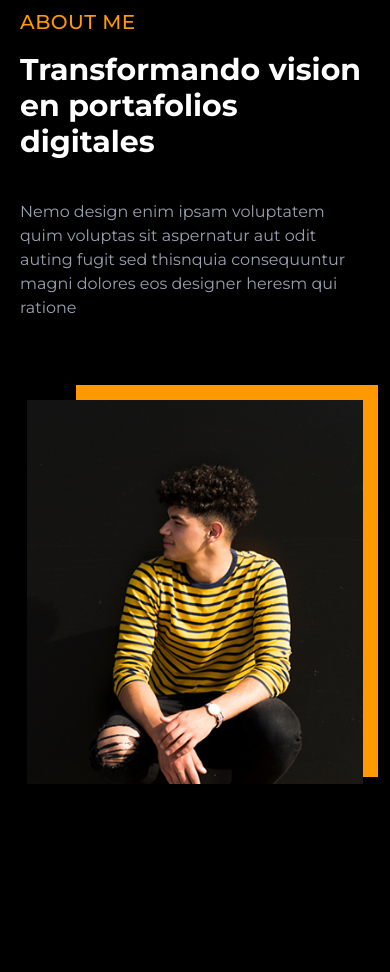
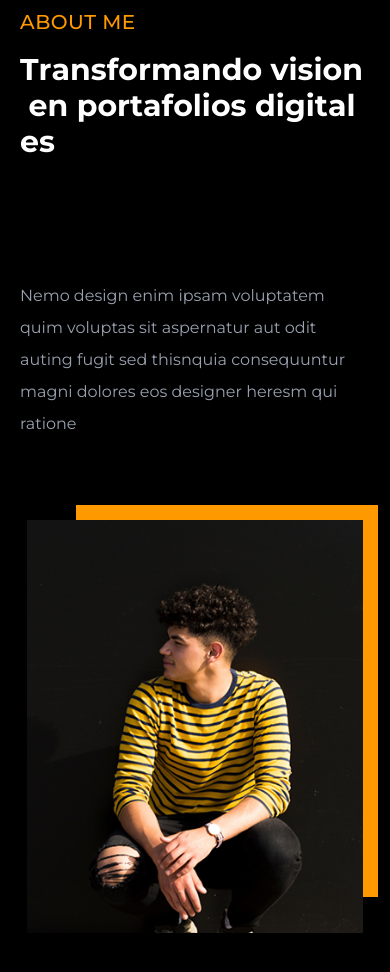
Before and after one commit to sebastianebd/portfolio, a Next.js app: page / in a window 390 px wide. Shown: the part 860-1832 px from the top of the page. Built offline with nearby package versions, Linux system fonts and the light colour scheme.

Commit message:
se crean componentes TitleMotion, ImageMotion, se finaliza about section

```diff
--- a/components/AboutSection.tsx
+++ b/components/AboutSection.tsx
@@ -1,42 +1,40 @@
 import React from 'react'
 import Image from 'next/image';
+import AnimatedTitle from './TitleMotion';
+import AnimatedImage from './ImageMotion';
 
 const AboutSection = () => {
   return (
 
-      <section className="relative h-200 md:h-auto lg:h-screen bg-black overflow-hidden justify-between lg:px-15
+      <section className="relative h-auto md:h-auto lg:h-screen bg-black overflow-hidden justify-between lg:px-15
                           flex">
 
           <div className="relative lg:w-full flex h-full lg:h-full lg:max-w-320 md:max-w-250 max-w-150 mx-auto flex-col
-                          lg:flex-row justify-between ">
+                          lg:flex-row  ">
 
-            <div className='pt-6 md:pt-16 md:px-15 lg:px-0 px-5 pb-10 lg:max-w-115 lg:flex-col lg:pr-10'>
+            <div className='pt-6 md:pt-16 md:px-15 lg:px-0 px-5 pb-10 lg:max-w-150 lg:flex-col lg:pr-3'>
               <h1 className='text-amber-500 text-xl font-medium tracking-wide'>ABOUT ME</h1>
-              <h2 className='text-white text-3xl md:text-5xl lg:text-4xl font-bold pt-4 lg:leading-relaxed'>Transformando vision en portafolios digitales</h2>
-              <p className='text-gray-400 text-md pt-10 md:pt-15'>Nemo design enim ipsam voluptatem quim voluptas sit aspernatur aut odit auting fugit
-                sed thisnquia consequuntur magni dolores eos designer heresm qui ratione</p>
+              <AnimatedTitle text="Transformando vision en portafolios digitales" />
+              <div className='lg:flex  gap-4 pt-20'>
+                <div className=' w-70 max-w-35 h-0.5 bg-gray-400 mb-10 hidden lg:block mt-3'></div>
+                <p className='text-gray-400 text-md pt-10 md:pt-15 lg:pt-0 flex lg:max-w-full leading-loose xl:text-lg'>Nemo design enim ipsam voluptatem quim voluptas sit aspernatur aut odit auting fugit
+                  sed thisnquia consequuntur magni dolores eos designer heresm qui ratione</p>
+              </div>
+
             </div>
 
-              <div className="relative pt-10 md:pt-15 lg:pt-20 flex justify-center">
+              <div className="relative pt-10 md:pt-15 lg:pt-20 flex justify-center lg:pr-7 lg:ml-auto">
                 <div className="relative
                                 w-[86vw] h-[110vw] max-w-[356px] max-h-[413px]
                                 md:w-[50vw] md:h-[65vw]
                                 lg:w-[40vw] lg:h-[48vw] lg:max-w-[410px]  lg:max-h-[491px]  ">
 
-                  <div
-                    className="absolute bg-amber-500 z-0
-                              top-[-15px] right-[-15px] w-[90%] h-[95%]
-                              lg:top-[-25px] lg:right-[-25px]"
-                  ></div>
-
-                  <Image
+                  <AnimatedImage
                     src="/aboutme.png"
                     alt="about img"
-                    width={0}
-                    height={0}
-                    sizes="100vw"
                     className="relative z-10 object-cover w-full h-full"
                   />
+
                 </div>
               </div>
 
--- a/components/HomeSection.tsx
+++ b/components/HomeSection.tsx
@@ -6,7 +6,7 @@ export default function Home() {
   return (
 
 
-    <section className="relative  h-screen md:h-170 lg:h-screen bg-[var(--color-bg)] overflow-hidden justify-between lg:px-15 pt-20 xl:pt-70 lg:pt-50 ">
+    <section className="relative flex h-screen md:h-170 lg:h-screen bg-[var(--color-bg)] overflow-hidden justify-between lg:px-15 xl:pt-60 lg:pt-50 items-center">
 
       {/* Fringe BG */}
       <div className="absolute w-[300%] md:w-[200%] h-110 md:h-80 lg:h-110 bg-[var(--color-fringe)] top-1/2 left-[-30%] rotate-120 z-0"></div>
@@ -16,7 +16,7 @@ export default function Home() {
 
 
         {/* Columna izquierda */}
-        <div className="text-white lg:flex-1 h-full flex flex-col lg:justify-center lg:gap-0 pt-15 lg:pt-0 px-5 lg:px-0
+        <div className="text-white lg:flex-1 h-full flex flex-col lg:justify-center lg:gap-0 lg:pt-0 px-5 lg:px-0
                         pb-15 lg:pb-40 md:px-15">
 
           <h1 className="text-4xl md:text-5xl font-bold leading-snug">
--- /dev/null
+++ b/components/ImageMotion.tsx
@@ -0,0 +1,54 @@
+'use client';
+import React from 'react';
+import Image from 'next/image';
+import { motion, useAnimation, Variants } from 'framer-motion';
+import { useInView } from 'react-intersection-observer';
+
+interface AnimatedImageProps {
+  src: string;
+  alt: string;
+  className?: string;
+}
+
+const AnimatedImage: React.FC<AnimatedImageProps> = ({ src, alt, className }) => {
+  const controls = useAnimation();
+  const [ref, inView] = useInView({ triggerOnce: true, threshold: 0.3 });
+
+  const variants: Variants = {
+    hidden: { opacity: 0, x: 90 },
+    visible: { opacity: 1, x: 0, transition: { duration: 0.8, ease: 'easeOut' } },
+  };
+
+  React.useEffect(() => {
+    if (inView) controls.start('visible');
+  }, [controls, inView]);
+
+  return (
+    <motion.div
+      ref={ref}
+      className="relative w-[86vw] h-[110vw] max-w-[356px] max-h-[413px] md:w-[50vw] md:h-[65vw] lg:w-[40vw] lg:h-[48vw] lg:max-w-[410px] lg:max-h-[491px] flex justify-center"
+      initial="hidden"
+      animate={controls}
+      variants={variants}
+    >
+      {/* Marco */}
+      <div
+        className="absolute bg-amber-500 z-0
+                  top-[-15px] right-[-15px] w-[90%] h-[95%]
+                  lg:top-[-25px] lg:right-[-25px]"
+      ></div>
+
+      {/* Imagen */}
+      <Image
+        src={src}
+        alt={alt}
+        width={0}
+        height={0}
+        sizes="100vw"
+        className={className}
+      />
+    </motion.div>
+  );
+};
+
+export default AnimatedImage;
--- a/components/NavBar.tsx
+++ b/components/NavBar.tsx
@@ -7,7 +7,7 @@ const NavBar = () => {
 
     <nav className='fixed top-0 left-0 w-full z-30 flex justify-center'>
       <div className='fixed top-0 h-15 md:h-20 w-full max-w-7xl mx-auto flex bg-[var(--color-navbar)] text-white
-                      font-bold rounded z-30'>
+                      font-bold  z-30'>
 
         <div className='bg-amber-500 text-black  flex-shrink-0  w-16 md:w-26 flex items-center justify-center '>
           <img src="/code-icon.svg" alt="terminal icon" className='h-10 w-10 md:h-14 md:w-14 '/>
--- /dev/null
+++ b/components/TitleMotion.tsx
@@ -0,0 +1,49 @@
+'use client';
+import React from 'react';
+import { motion, useAnimation, Variants } from 'framer-motion';
+import { useInView } from 'react-intersection-observer';
+
+interface AnimatedTitleProps {
+  text: string;
+}
+
+const AnimatedTitle: React.FC<AnimatedTitleProps> = ({ text }) => {
+  const controls = useAnimation();
+  const [ref, inView] = useInView({ triggerOnce: true, threshold: 0.5 });
+
+  const container: Variants = {
+    hidden: {},
+    visible: {
+      transition: {
+        staggerChildren: 0.02, // Retraso entre letras
+      },
+    },
+  };
+
+  const letter: Variants = {
+    hidden: { opacity: 0, y: 20 },
+    visible: { opacity: 1, y: 0 },
+  };
+
+  React.useEffect(() => {
+    if (inView) controls.start('visible');
+  }, [controls, inView]);
+
+  return (
+    <motion.h2
+      ref={ref}
+      className="text-white text-3xl md:text-5xl lg:text-4xl xl:text-5xl font-bold pt-4 lg:leading-relaxed flex flex-wrap overflow-hidden"
+      variants={container}
+      initial="hidden"
+      animate={controls}
+    >
+      {text.split('').map((char, index) => (
+        <motion.span key={index} variants={letter}>
+          {char === ' ' ? '\u00A0' : char}
+        </motion.span>
+      ))}
+    </motion.h2>
+  );
+};
+
+export default AnimatedTitle;
```
Also changed, not shown: package.json (+7 -5 lines), 1 other file (tests, documents, lock files or other folders).
